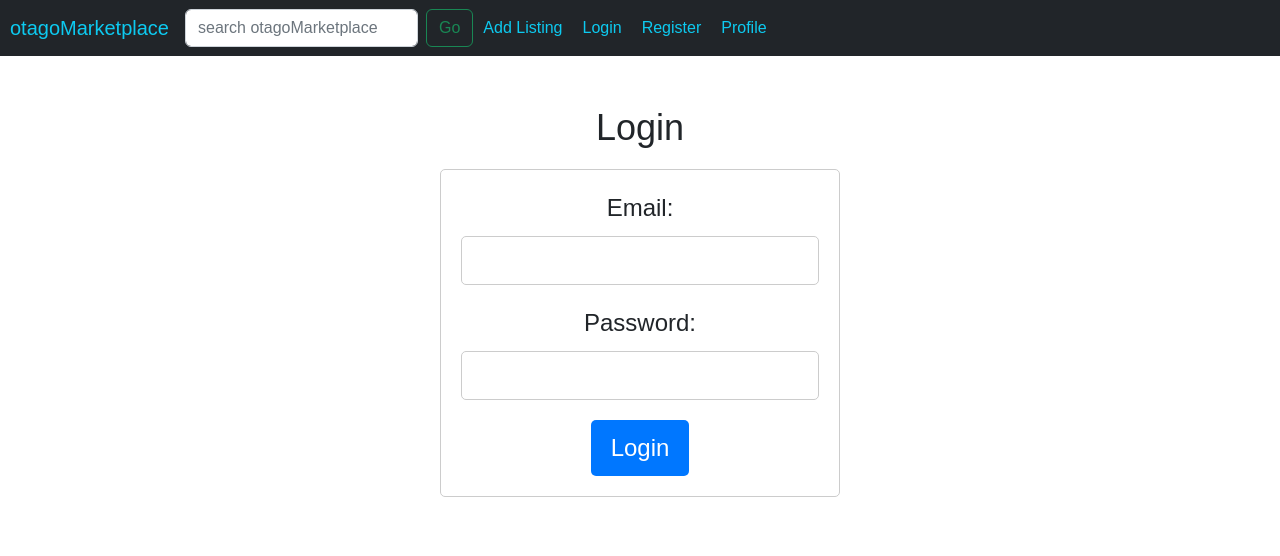
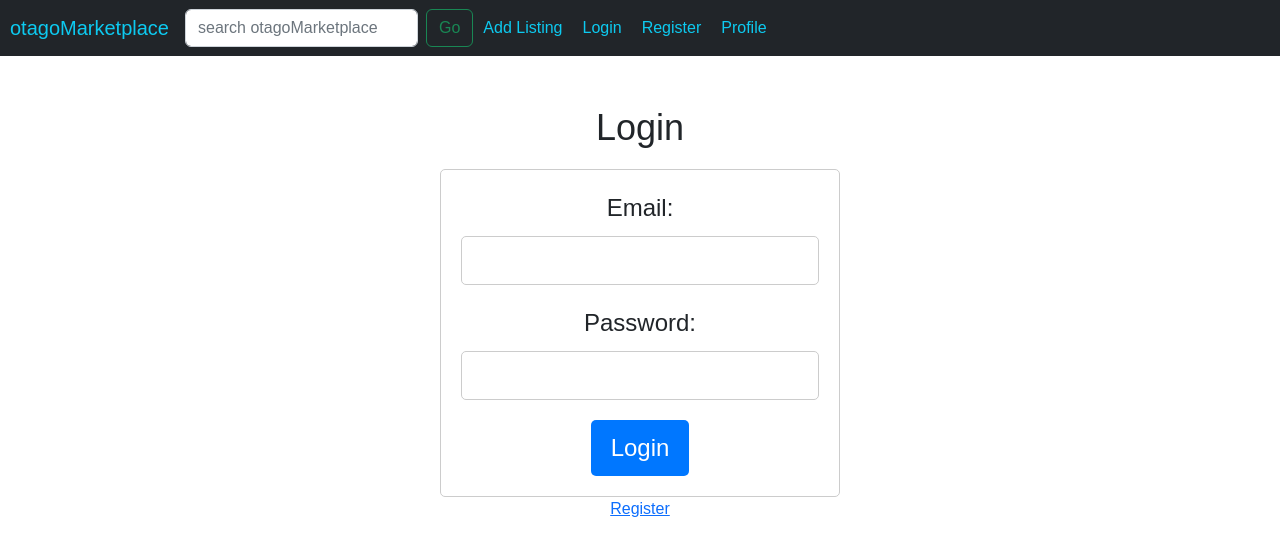
Before and after one commit to vicmon810/Otago__Market__place, a React (Create React App) app in the folder Project/client/: page /login in a window 1280 px wide. Shown: the top 556 px of the page. Built offline with nearby package versions, Linux system fonts and the light colour scheme.

Commit message:
add link to register

```diff
--- a/Project/client/src/components/login/Login.js
+++ b/Project/client/src/components/login/Login.js
@@ -84,12 +84,12 @@ export default function LoginForm() {
           onChange={(e) => updateForm({ password: e.target.value })}
         />
 
-        {/* {error && <p className="login-form-error">{error}</p>} */}
-
         <button type="submit" className="login-form-button">
           Login
         </button>
+
       </form>
+      <a href="/register"> Register </a>
     </div>
   );
 }
```
